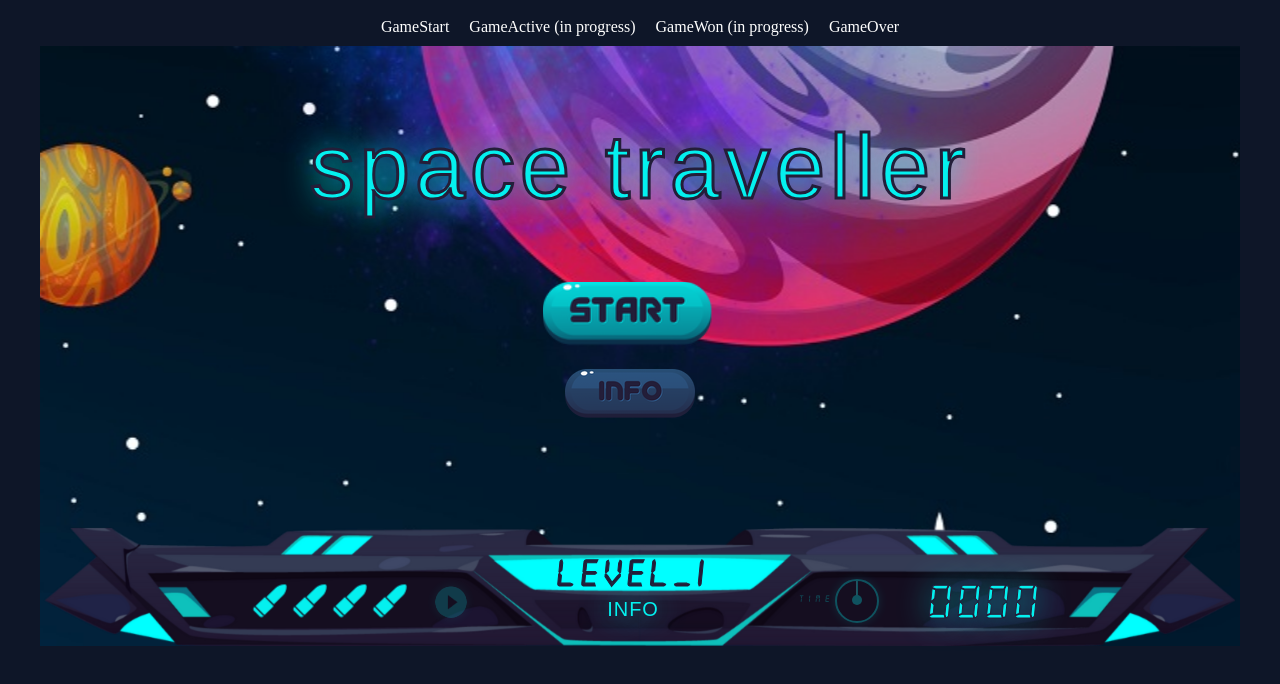
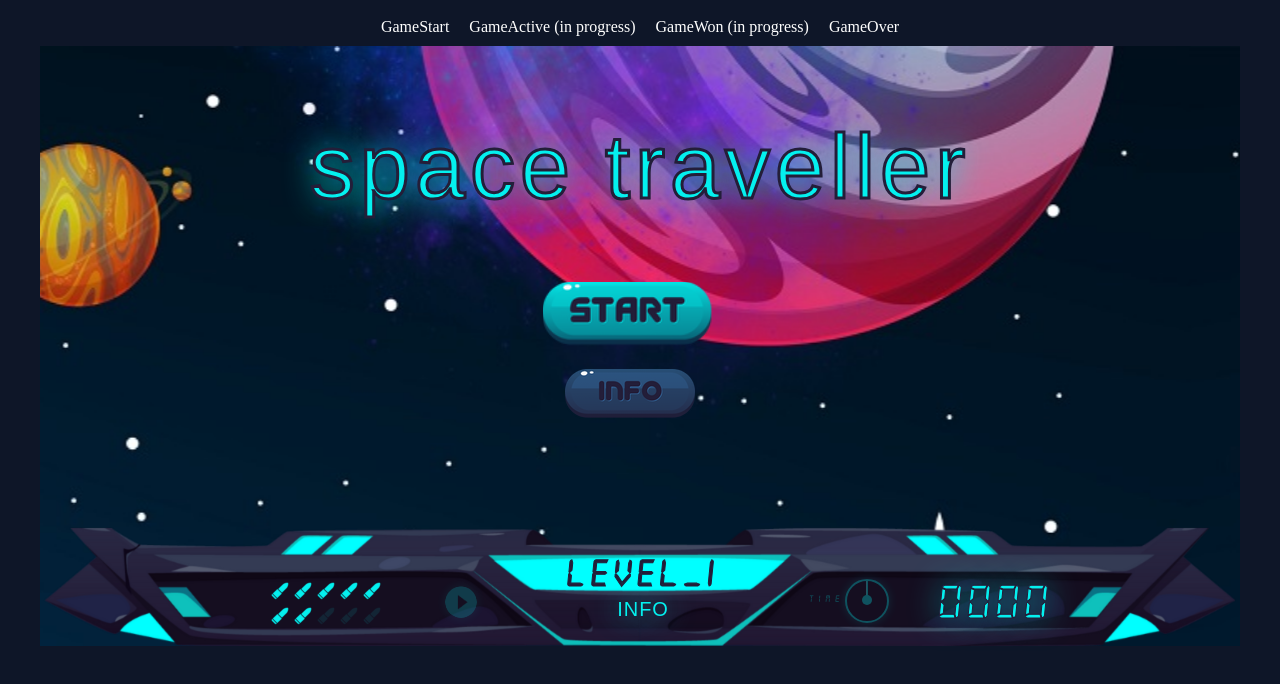
Before and after one commit to meljaszuk/SpaceTraveler-Game-in-React, a React (Create React App) app: page / in a window 1280 px wide. Shown: the top 684 px of the page. Built offline with nearby package versions, Linux system fonts and the light colour scheme; a web font is replaced by a local one.

Commit message:
add logic to bullets

```diff
--- a/src/components/Bullets/Bullets.module.scss
+++ b/src/components/Bullets/Bullets.module.scss
@@ -3,8 +3,17 @@
 
 .gameBullets {
 
-  /*     border: solid 1px yellow; */
+ /*      border: solid 1px yellow; */
   display: flex;
+  width: 170px;
+  column-gap: 3px;
+  height: 50px;
+  row-gap: 0;
+  flex-wrap: wrap;
+  box-sizing: border-box;
+  padding: 0 20px;
+
+
 
 
   box-sizing: border-box;
@@ -14,8 +23,8 @@
 
   background-repeat: no-repeat;
   background-size: contain;
-  height: 40px;
-  width: 40px;
+  height: 20px;
+  width: 20px;
 }
 
 .gameOver {
@@ -26,3 +35,7 @@
 .gameActive {
   background-image: url($bullet-url);
 }
+
+.used {
+  opacity: 0.1;
+}
--- a/src/components/Bullets/Bullets.tsx
+++ b/src/components/Bullets/Bullets.tsx
@@ -1,4 +1,4 @@
-import React, { useContext } from 'react';
+import React, { useContext, useEffect, useState} from 'react';
 import styles from './Bullets.module.scss';
 import { AppContext } from '../../context';
 
@@ -9,21 +9,28 @@ export const Bullets: React.FC = () => {
     throw new Error('AppContext must be used within a ContextProvider');
   }
 
-  const { gameStatus } = context;
+  const { gameStatus, BULLETS } = context;
+  const [bullets, setBullets] = useState<number[]>([])
+
+  useEffect(() => {
+    let bullets: number[] = Array(BULLETS).fill(1)
+  }, [])
+
+  useEffect(() => {
+    //decrement number of bullets on shot
+    //TEMPORARY CODE:
+    const updatedBullets = [1,1,1,1,1,1,1,0,0,0]
+    setBullets(updatedBullets)
+  },[/* bullets */])
+
   return (
-    <div className={styles.gameBullets}>
-      <div
-        className={`${styles.bulletIcon} ${gameStatus === 'GameOver' ? styles.gameOver : styles.gameActive}`}
-      ></div>
-      <div
-        className={`${styles.bulletIcon} ${gameStatus === 'GameOver' ? styles.gameOver : styles.gameActive}`}
-      ></div>
-      <div
-        className={`${styles.bulletIcon} ${gameStatus === 'GameOver' ? styles.gameOver : styles.gameActive}`}
-      ></div>
-      <div
-        className={`${styles.bulletIcon} ${gameStatus === 'GameOver' ? styles.gameOver : styles.gameActive}`}
-      ></div>
+        <div className={styles.gameBullets}>
+          {bullets.map((item,index) => (
+            <div
+            key={index}
+            className={`${styles.bulletIcon} ${gameStatus === 'GameOver' ? styles.gameOver : styles.gameActive} ${item === 1 ? "" : styles.used}`}
+            />
+          ))}
     </div>
   );
 };
--- a/src/components/PlayGame/PlayGame.module.scss
+++ b/src/components/PlayGame/PlayGame.module.scss
@@ -1,3 +1,6 @@
+@import '../../_utils/font.module.scss';
+@import '../../_utils/variables.module.scss';
+
 @keyframes meteors {
     0% {
         left: 0px;
@@ -32,5 +35,5 @@
     position: absolute;
     background-size: contain;
     background-repeat: no-repeat;
-    border: solid 1px red;
+/*     border: solid 1px red; */
 }
--- a/src/context/Context.tsx
+++ b/src/context/Context.tsx
@@ -5,6 +5,7 @@ import {
   randomRotation,
   randomBcg,
   TIME_PER_LEVEL,
+  BULLETS
 } from '../gameConfig';
 
 type ContextTypes = {
@@ -28,6 +29,7 @@ type ContextTypes = {
   level: 0 | 1 | 2;
   setLevel: (level: 0 | 1 | 2) => void;
   TIME_PER_LEVEL: number;
+  BULLETS: number;
 };
 
 type ContextPoviderProps = {
@@ -71,6 +73,7 @@ export const ContextProvider: React.FC<ContextPoviderProps> = ({
         level,
         setLevel,
         TIME_PER_LEVEL,
+        BULLETS
       }}
     >
       {children}
--- a/src/gameConfig/gameConfig.tsx
+++ b/src/gameConfig/gameConfig.tsx
@@ -6,6 +6,7 @@ export const randomBcg = (): number => Math.floor(Math.random() * 5) + 1;
 export const TIME_PER_LEVEL = 60;
 export const SPEED_1 = 10;
 export const SPEED_2 = 20;
+export const BULLETS = 10;
 
 export const meteors: Meteor[] = [
   {
```
